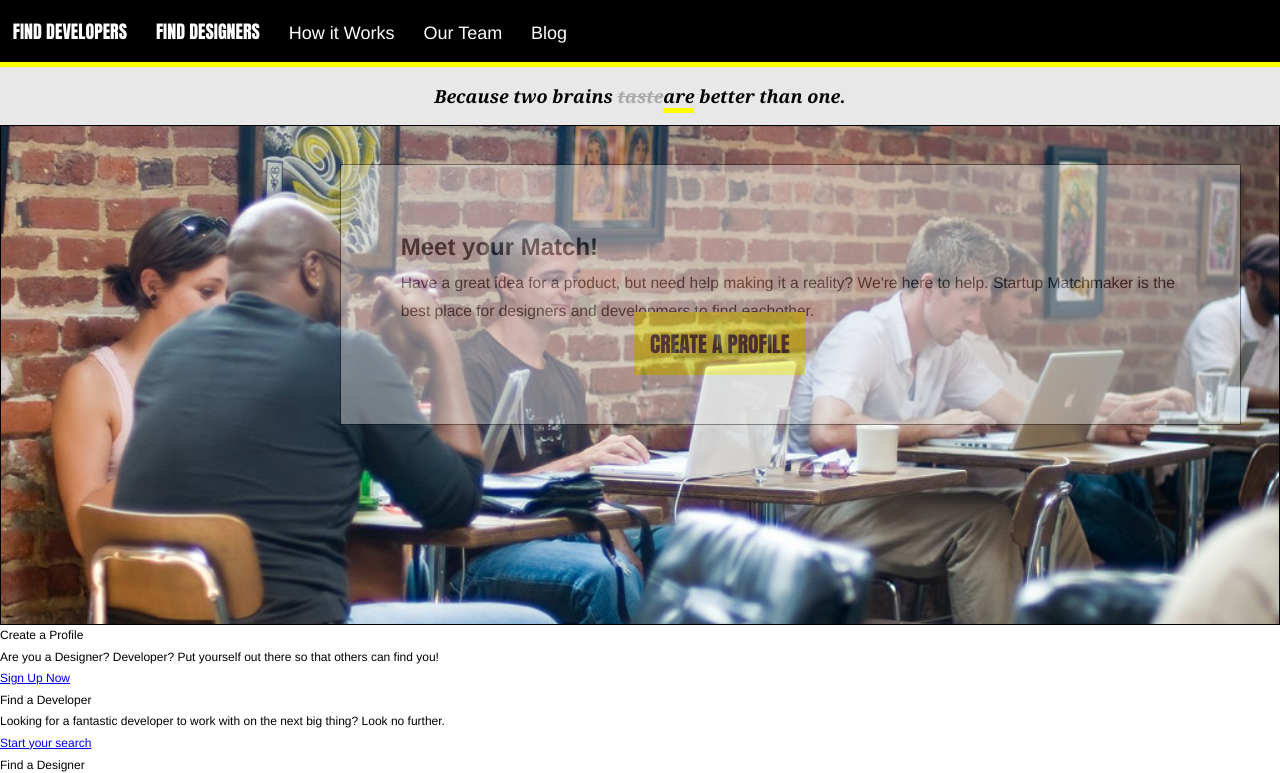
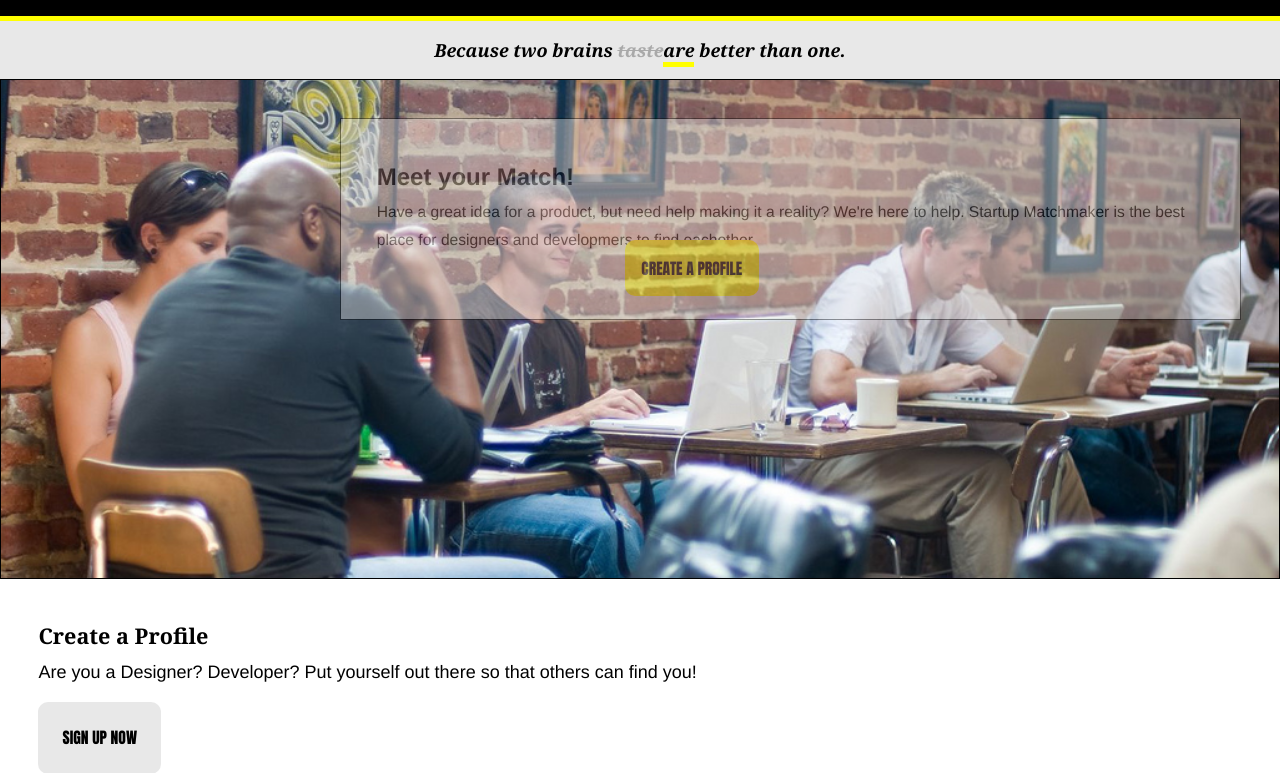
Before and after one commit to hoarh/startup_matchmaker, a plain HTML site: page index.html in a window 1280 px wide. Shown: the part 53-826 px from the top of the page. Drawn offline with nearby package versions, Linux system fonts and the light colour scheme; a script that the page names is missing.

Commit message:
Rounded Box Corners

```diff
--- a/css/style.css
+++ b/css/style.css
@@ -67,6 +67,10 @@ h1 {
      padding: 1%;
 }
 
+ul {
+     display: none;
+}
+
 li {
      color: white;
      font-size: 1.5em;
@@ -117,7 +121,7 @@ section.seethru {
      background-color: #E8E8E8;
      box-shadow-bottom: 5px black;
      opacity: 0.4;
-     padding: 5%;
+     padding: 3%;
 }
 
 .seethru div h3 {
@@ -133,19 +137,48 @@ section.seethru {
      text-decoration: none;
      text-transform: uppercase;
      background-color: yellow;
-     font-size: 1.8em;
+     font-size: 1.3em;
      font-family: impact;
      font-weight: bold;
      color: black;
      text-align: center;
      padding: 2%;
      margin-left: 30%;
+     border-radius: 10px;
 }
 
 section.under {
+     margin: 3%;
+}
+
+section.under div h3 {
+     font-family: georgia;
+     color: black;
+     font-size: 1.8em;
+     font-weight: bold;
+     text-align: left;
+}
+
+section.under div p {
+     font-size: 1.5em;
+     text-align: left;
+     padding-bottom: 3%;
+}
+
+section.under div a {
+     text-decoration: none;
+     text-transform: uppercase;
+     background-color: #E8E8E8;
+     font-size: 1.3em;
+     font-family: impact;
+     font-weight: bold;
+     color: black;
+     text-align: center;
+     padding: 2%;
      width: 100%;
+     border-radius: 10px;
+}
 
-}
 
 /******************************************
 /* LAYOUT
```
